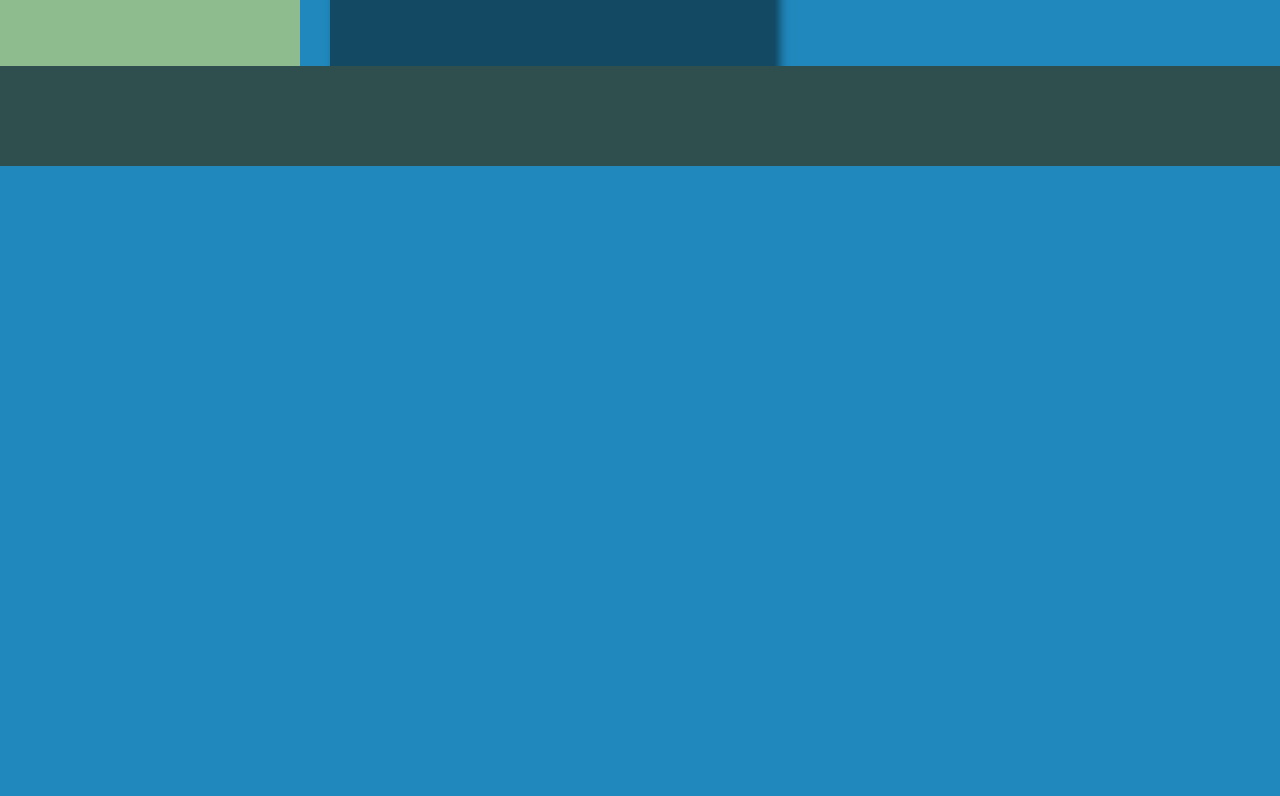
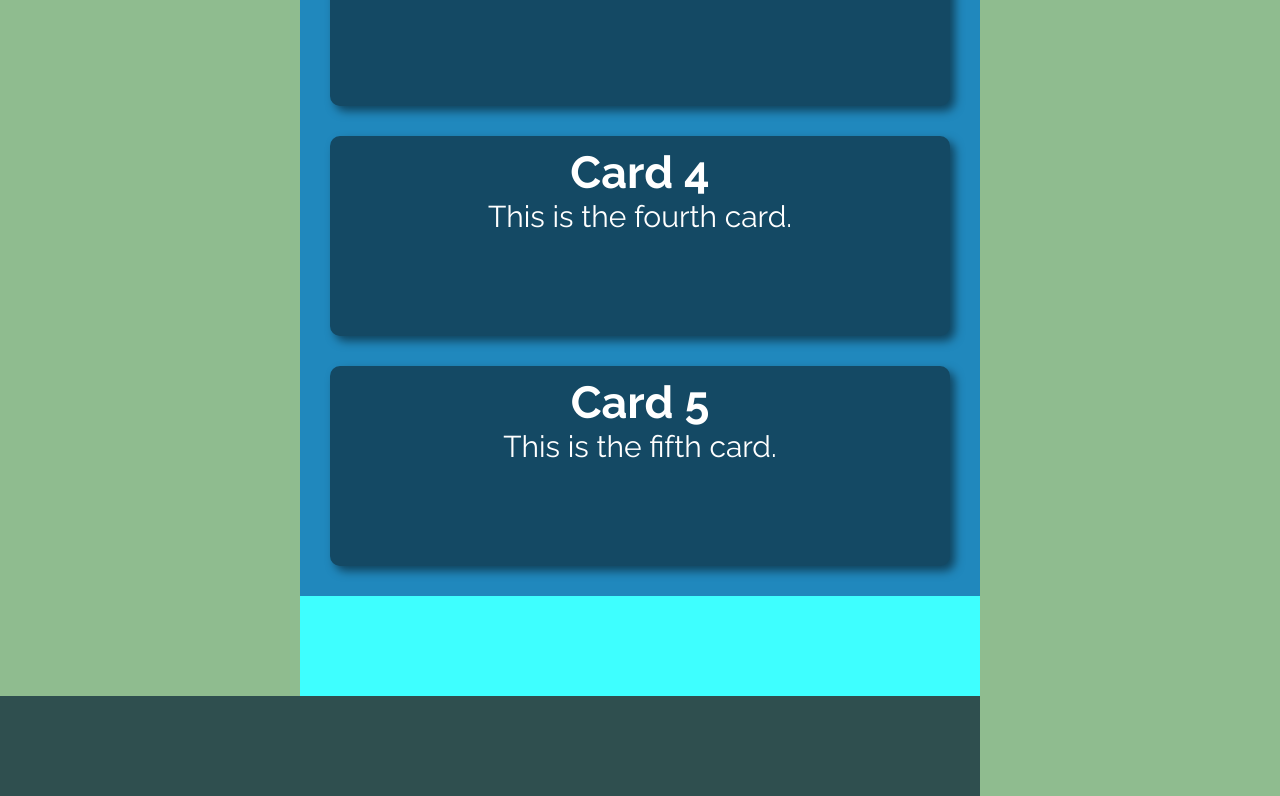
Before and after one commit to Ronald942/codespaces-react, a React (Vite) app: page / in a window 1280 px wide. Shown: the part 734-1530 px from the top of the page. Before the commit the page ends 900 px from the top, so only its background shows below. Built offline with nearby package versions, Linux system fonts and the light colour scheme.

Commit message:
aula 06/06

```diff
--- a/src/components/MyGrid.jsx
+++ b/src/components/MyGrid.jsx
@@ -6,6 +6,7 @@ export function MyGrid() {
       <header className={styles.header1} />
       <header className={styles.header2} />
       <aside className={styles.aside} />
+      <aside className={styles.aside2} />
       <main className={styles.main}>
         <div className={styles.grid}>
           <div className={styles.card}>
@@ -31,6 +32,7 @@ export function MyGrid() {
         </div>
       </main>
       <footer className={styles.footer} />
+      <footer className={styles.footer2} />
     </div>
   );
 }
--- a/src/components/MyGrid.module.css
+++ b/src/components/MyGrid.module.css
@@ -1,14 +1,16 @@
 .container {
   display: grid;
 
+  grid-template-columns: 30rem auto 30rem;
   grid-template-areas:
-    "header1 header1"
-    "aside header2"
-    "aside main"
-    "footer footer";
+    "header1 header1 header1"
+    "aside header2 header2"
+    "aside main aside2"
+    "aside footer2 aside2"
+    "footer footer aside2";
 
-  grid-template-columns: 30rem auto;
-  grid-template-rows: 10rem 5rem calc(100vh - 15rem) 10rem;
+  grid-template-columns: 30rem auto 30rem;
+  grid-template-rows: 10rem 5rem auto 10rem calc(100vh - 70rem);
 
   @media (max-width: 1200px) {
     grid-template-areas:
@@ -40,10 +42,26 @@
   }
 }
 
+
+.aside2 {
+  grid-area: aside2;
+  background-color: darkseagreen;
+
+  @media (max-width: 1200px) {
+    display: none;
+  }
+}
+
 .footer {
   grid-area: footer;
   background-color: darkslategray;
 }
+
+.footer2 {
+  grid-area: footer2;
+  background-color: rgb(62, 255, 255);
+}
+
 
 .grid {
   /* height: 100vh; */
```
